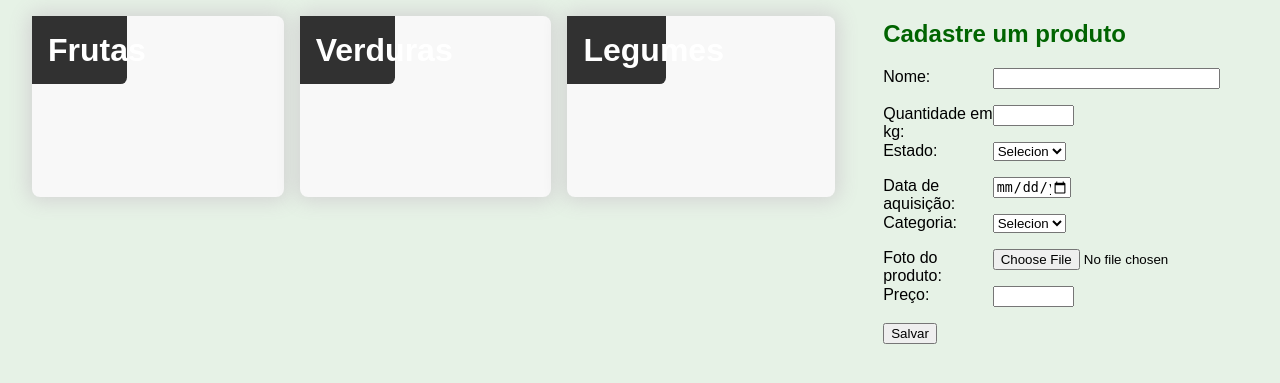
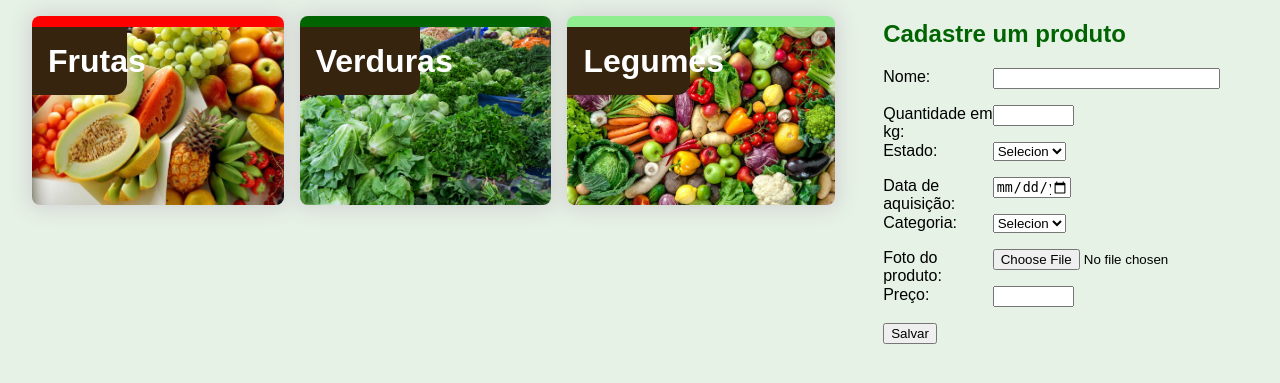
Before and after one commit to sanallite/UC11-PI-Projeto-Quitanda, a PHP site: page / in a window 1280 px wide, after a click on "Categorias". Shown: the part 160-543 px from the top of the page. Run offline with PHP 8.4, Linux system fonts and the light colour scheme; a user stored in the database is signed in; data comes from the database, SQL or seed files in the repository; data that the repository does not hold is empty; a stand-in replaces the project's code that opens the database connection.

Commit message:
Melhorias no front.

```diff
--- /dev/null
+++ b/conexao.php
@@ -0,0 +1,9 @@
+<?php
+$conexao = mysqli_connect("localhost:3306","marcio","Eternal","quitanda",);
+
+if($conexao) {
+}
+
+else {
+    echo "Erro de conexão!";
+}
--- a/estilo.css
+++ b/estilo.css
@@ -134,42 +134,42 @@ main#categorias div {
 
 main div.f1 {
     grid-area: f1;
-    margin: 1em 1em 1em 0;
+    margin: 1em 1em 0.5em 0;
     border-radius: 0.5em;
     box-shadow: lightgray 0px 0px 20px 4px;
 }
 
 main div.f2 {
     grid-area: f2;
-    margin: 1em 1em 1em 0;
+    margin: 1em 1em 0.5em 0;
     border-radius: 0.5em;
     box-shadow: lightgray 0px 0px 20px 4px;
 }
 
 main div.f3 {
     grid-area: f3;
-    margin: 1em 0 1em 0;
+    margin: 1em 0 0.5em 0;
     border-radius: 0.5em;
     box-shadow: lightgray 0px 0px 20px 4px;
 }
 
 main div.f4 {
     grid-area: f4;
-    margin: 0 1em 1em 0;
+    margin: 0.5em 1em 1em 0;
     border-radius: 0.5em;
     box-shadow: lightgray 0px 0px 20px 4px;
 }
 
 main div.f5 {
     grid-area: f5;
-    margin: 0 1em 1em 0;
+    margin: 0.5em 1em 1em 0;
     border-radius: 0.5em;
     box-shadow: lightgray 0px 0px 20px 4px;
 }
 
 main div.f6 {
     grid-area: f6;
-    margin: 0 0 1em 0;
+    margin: 0.5em 0 1em 0;
     border-radius: 0.5em;
     box-shadow: lightgray 0px 0px 20px 4px;
 }
@@ -200,61 +200,20 @@ main#categorias div.frutas {
     background-size: cover;
 }
 
-/* main#categorias div.cat2 {
-    grid-area: cat2;
-    margin: 1em 1em 1em 0;
-    border-radius: 0.5em;
-    box-shadow: lightgray 0px 0px 20px 4px;
+main#categorias div.verduras {
+    background-image: url(Conteudo/verduras.jpg);
+    background-size: cover;
 }
 
-main#categorias div.cat3 {
-    grid-area: cat3;
-    margin: 1em 0 1em 0;
-    border-radius: 0.5em;
-    box-shadow: lightgray 0px 0px 20px 4px;
+main#categorias div.legumes {
+    background-image: url(Conteudo/legumes.jpeg);
+    background-size: cover;
 }
 
-main#categorias div.cat4 {
-    grid-area: cat4;
-    margin: 0 1em 1em 0;
-    border-radius: 0.5em;
-    box-shadow: lightgray 0px 0px 20px 4px;
+main#categorias div.graos {
+    background-image: url(Conteudo/);
+    background-size: cover;
 }
-
-main#categorias div.cat5 {
-    grid-area: cat5;
-    margin: 0 1em 1em 0;
-    border-radius: 0.5em;
-    box-shadow: lightgray 0px 0px 20px 4px;
-}
-
-main#categorias div.cat6 {
-    grid-area: cat6;
-    margin: 0 0 1em 0;
-    border-radius: 0.5em;
-    box-shadow: lightgray 0px 0px 20px 4px;
-}
-
-main#categorias div.cat7 {
-    grid-area: cat7;
-    margin: 0 1em 1em 0;
-    border-radius: 0.5em;
-    box-shadow: lightgray 0px 0px 20px 4px;
-}
-
-main#categorias div.cat8 {
-    grid-area: cat8;
-    margin: 0 1em 1em 0;
-    border-radius: 0.5em;
-    box-shadow: lightgray 0px 0px 20px 4px;
-}
-
-main#categorias div.cat9 {
-    grid-area: cat9;
-    margin: 0 0 1em 0;
-    border-radius: 0.5em;
-    box-shadow: lightgray 0px 0px 20px 4px;
-} */
 
 .cor-frutas {
     border-top: solid 0.7em red;
@@ -276,45 +235,21 @@ main#categorias div.cat9 {
     border-top: solid 0.7em black;
 }
 
-/* .f1.cat1, .f2.cat1, .f3.cat1, .f4.cat1, .f5.cat1, .f6.cat1, .f7.cat1, .f8.cat1, .f9.cat1 {
-    border-top: solid 0.7em red;
-}
-
-.f1.topo, .f2.topo, .f3.topo, .f4.topo, .f5.topo, .f6.topo, .f7.topo, .f8.topo, .f9.topo {
-    border-top: solid 0.7em darkgreen;
-}
-
-.f1.cat3, .f2.cat3, .f3.cat3, .f4.cat3, .f5.cat3, .f6.cat3, .f7.cat3, .f8.cat3, .f9.cat3 {
-    border-top: solid 0.7em lightgreen;
-}
-
-.f1.cat4, .f2.cat4, .f3.cat4, .f4.cat4, .f5.cat4, .f6.cat4, .f7.cat4, .f8.cat4, .f9.cat4 {
-    border-top: solid 0.7em wheat;
-}
-
-.f1.cat5, .f2.cat5, .f3.cat5, .f4.cat5, .f5.cat5, .f6.cat5, .f7.cat5, .f8.cat5, .f9.cat5 {
-    border-top: solid 0.7em black;
-}
-
-.c1.cor1, .c2.cor1, .c3.cor1, .c4.cor1, .c5.cor1, .c6.cor1, .c7.cor1, .c8.cor1, .c9.cor1 {
-    border-top: solid 0.7em red;
-} */
-
-main div.estado1, main div.estado2, main div.estado3 {
+main div.estado-otimo, main div.estado-bom, main div.estado-ruim {
     margin-right: revert;
 }
 
-main div.estado1 {
+main div.estado-otimo {
     grid-area: es;
     background-color: lightgreen;
 }
 
-main div.estado2 {
+main div.estado-bom {
     grid-area: es;
     background-color: lightgoldenrodyellow;
 }
 
-main div.estado3 {
+main div.estado-ruim {
     grid-area: es;
     background-color: lightcoral;
 }
@@ -364,8 +299,16 @@ main#categorias p.nome {
     margin: 0;
     width: 25%;
     height: 20%;
-    background-color: rgb(49, 49, 49);
-    border-radius: 0 0 0.2em 0;
+    background-color: rgb(54, 36, 15);
+    border-radius: 0 0 0.4em 0;
+}
+
+main#categorias div.verduras p.nome {
+    width: 35%;
+}
+
+main#categorias div.legumes p.nome {
+    width: 34%;
 }
 
 main div p.foto {
@@ -396,6 +339,7 @@ main a.edit, main button.delete {
     align-items: center;
     justify-content: center;
     width: 100%;
+    height: 100%;
 }
 
 aside#formularios {
--- a/index.php
+++ b/index.php
@@ -81,58 +81,8 @@
         <?php
             include "conexao.php";
 
-            $produtos = mysqli_query($conexao, "SELECT * FROM produtos");
-            $categorias = mysqli_query($conexao, "SELECT * FROM categorias");
-            /* $numCat = 0; */
-
-            while ( $cat = mysqli_fetch_assoc($categorias) ) {
-                switch ( $cat['nome_categoria'] ) {
-                    case "Frutas":
-                        $coresCategorias[ $cat['nome_categoria'] ] = "cor-frutas";
-                    break;
-
-                    case "Verduras":
-                        $coresCategorias[ $cat['nome_categoria'] ] = "cor-verduras";
-                    break;
-
-                    case "Legumes":
-                        $coresCategorias[ $cat['nome_categoria'] ] = "cor-legumes";
-                    break;
-
-                    case "Grãos":
-                        $coresCategorias[ $cat['nome_categoria'] ] = "cor-graos";
-                    break;
-
-                    default:
-                        $coresCategorias[ $cat['nome_categoria'] ] = "cor-padrao";
-                    break;
-                }
-
-
-                /* if ( $cat['nome_categoria'] === "Frutas" ) {
-                    $numCat = 1;
-                    $foto_categoria = "frutas";
-                }
-
-                else if ( $cat['nome_categoria'] === "Legumes" ) {
-                    $numCat = 2;
-                    $foto_categoria = "legumes";
-                }
-
-                else if ( $cat['nome_categoria'] === "Verduras" ) {
-                    $numCat = 3;
-                    $foto_categoria = "Verduras";
-                }
-
-                else if ( $cat['nome_categoria'] === "Grãos" ) {
-                    $numCat = 4;
-                }
-
-                else {
-                    $numCat = 5;
-                } */
-
-            }
+            $produtos = mysqli_query($conexao, "SELECT * FROM produtos INNER JOIN categorias WHERE produtos.id_categoria = categorias.id_categoria");
+            /* $categorias = mysqli_query($conexao, "SELECT * FROM categorias"); */
 
             $quantBloco = 0;
             $numBloco = 0;
@@ -144,25 +94,42 @@
                     break;
                 }
 
-                $categoria_produto = $cat['nome_categoria'];
-                $corCategoria = isset( $coresCategorias[$categoria_produto] ) ? $coresCategorias[$categoria_produto] : "cor-padrao";
+                if ( $produto['nome_categoria'] === "Frutas" ) {
+                    $corCat = "cor-frutas";
+                }
+
+                else if ( $produto['nome_categoria'] === "Verduras" ) {
+                    $corCat = "cor-verduras";
+                }
+
+                else if ( $produto['nome_categoria'] === "Legumes" ) {
+                    $corCat = "cor-legumes";
+                }
+
+                else if ( $produto['nome_categoria'] === "Grãos" ) {
+                    $corCat = "cor-graos";
+                }
+
+                else {
+                    $corCat = "cor-padrao";
+                }
 
                 if ( $produto['estado'] == "Ótimo" ) {
-                    $estadoF = 1;
+                    $estadoP = "estado-otimo";
                 }
 
                 else if ( $produto['estado'] == "Bom" ) {
-                    $estadoF = 2;
+                    $estadoP = "estado-bom";
                 }
 
                 else if ( $produto['estado'] == "Ruim" ) {
-                    $estadoF = 3;
+                    $estadoP = "estado-ruim";
                 }
 
                 if ( $_SESSION ) {
         ?>
-            <div class="f<?= $numBloco. " ".$corCategoria ?> editavel">
-                <div class="estado<?= $estadoF ?>"></div>
+            <div class="f<?= $numBloco." ".$corCat ?> editavel">
+                <div class="<?= $estadoP ?>"></div>
                 <a class="edit" href="index.php?id=<?= $produto['id_produto'] ?>#atualizacao" onclick="aparecerSumir('atualizacao')">
                     <svg xmlns="http://www.w3.org/2000/svg" width="25" height="25" fill="currentColor" class="bi bi-pencil-square" viewBox="0 0 16 16">
                     <path d="M15.502 1.94a.5.5 0 0 1 0 .706L14.459 3.69l-2-2L13.502.646a.5.5 0 0 1 .707 0l1.293 1.293zm-1.75 2.456-2-2L4.939 9.21a.5.5 0 0 0-.121.196l-.805 2.414a.25.25 0 0 0 .316.316l2.414-.805a.5.5 0 0 0 .196-.12l6.813-6.814z"/>
@@ -207,8 +174,8 @@
 
         <?php }
             else { ?>
-                <div class="f<?= $numBloco ?> cat<?= $numCat ?> visualizavel">
-                <div class="estado<?= $estadoF ?>"></div>
+                <div class="f<?= $numBloco." ".$corCat ?> visualizavel">
+                <div class="<?= $estadoP ?>"></div>
 
                 <p class="produto">
                     <?= $produto['nome_produto']; ?>
@@ -249,8 +216,32 @@
                 $numBlocoC++; if ( $quantBlocoC>9 ) {
                     break;
                 }
+
+                if ( $categoria['nome_categoria'] === "Frutas" ) {
+                    $corCat = "cor-frutas";
+                    $foto_categoria = "frutas";
+                }
+
+                else if ( $categoria['nome_categoria'] === "Verduras" ) {
+                    $corCat = "cor-verduras";
+                    $foto_categoria = "verduras";
+                }
+
+                else if ( $categoria['nome_categoria'] === "Legumes" ) {
+                    $corCat = "cor-legumes";
+                    $foto_categoria = "legumes";
+                }
+
+                else if ( $categoria['nome_categoria'] === "Grãos" ) {
+                    $corCat = "cor-graos";
+                    $foto_categoria = "graos";
+                }
+
+                else {
+                    $corCat = "cor-padrao";
+                }
         ?>
-        <div class="cat<?= $numCat ?> f<?= $numBlocoC." ".$foto_categoria ?>">
+        <div class="<?= $corCat ?> f<?= $numBlocoC." ".$foto_categoria ?>">
             <p class="nome">
                 <?= $categoria['nome_categoria'] ?>
             </p>
```
Also changed, not shown: Conteudo/legumes.jpeg (added), Conteudo/verduras.jpg (added).
